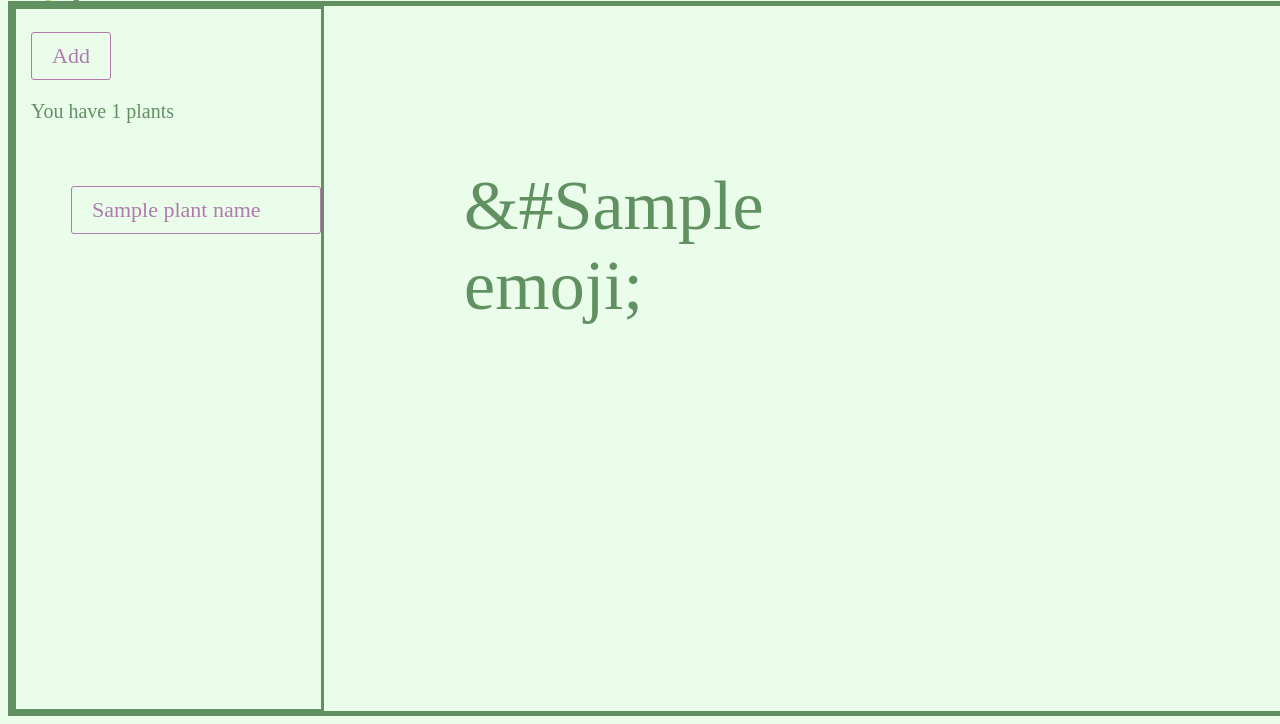
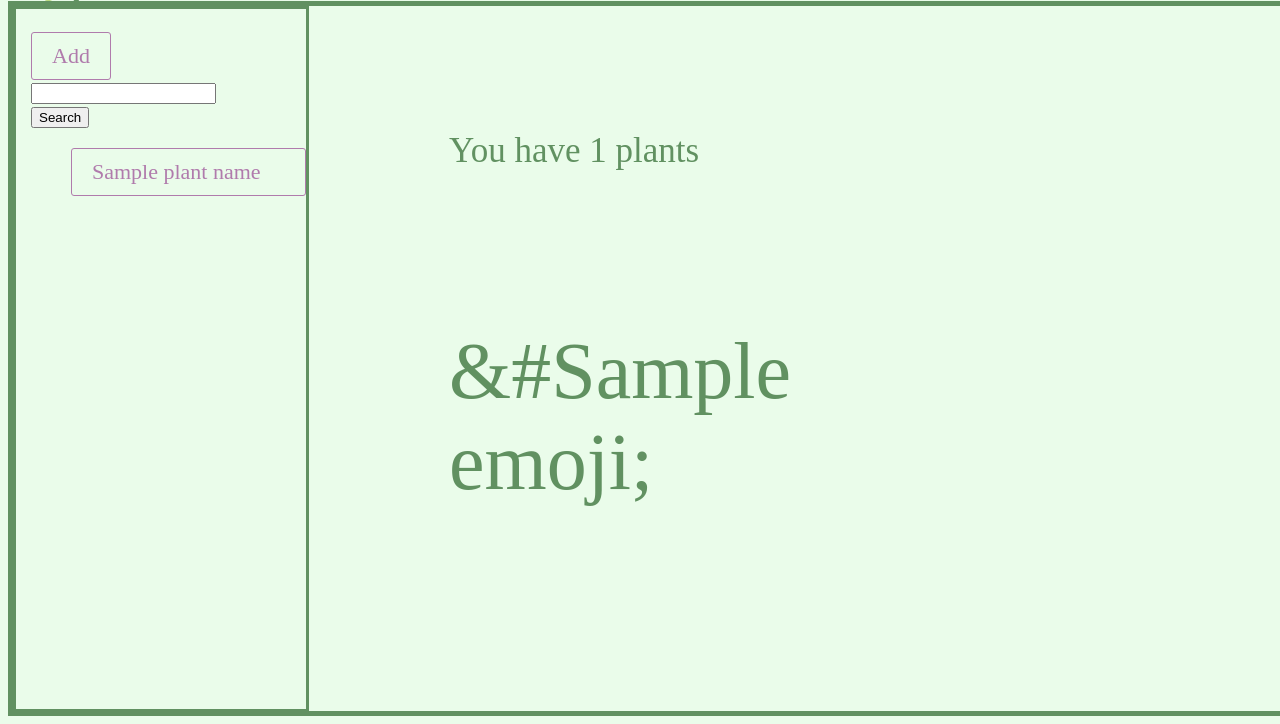
Before and after one commit to ElisaMero/web_ja_tietokannat, a Flask app: template templates/user.html in a window 1280 px wide; the page is wider, and only the part inside the window is pictured. Shown: the part 190-914 px from the top of that part. Run offline with Flask 3, Linux system fonts and the light colour scheme; the template is opened without the code that fills it: most values are stand-ins (such as "Sample title", 1, 10 or a date in 2020).

Commit message:
search generator

```diff
--- a/static/user.css
+++ b/static/user.css
@@ -75,7 +75,12 @@ h3 {
 
   padding-top: 90px;
   padding-left: 140px;
-  font-size: 70px;
+  font-size: 80px;
+}
+
+.emojis .plantcounter {
+
+  font-size: 35px;
 }
 
 .platform .plant_list {
--- a/templates/user.html
+++ b/templates/user.html
@@ -28,9 +28,15 @@
         <div class="plant_list">
             <br>
             <a href="/new_plant" class="linkstyle">Add</a>
-            <br>
-            <p>You have {{ count }} plants</p>
-            <br>
+
+
+            <form action="/search" method="get">
+                <input type="text" name="word">
+                <br>
+                <input type="submit" value="Search">
+            </form>
+
+
             <ul>
                 {% for i in plant_name %}
                 <a href="/headings?name={{ i }}&theplantname={{ i }}" class="linkstyle" style=display:flex;
@@ -41,6 +47,10 @@
 
 
         <div class="emojis">
+            <div class="plantcounter">
+                <p>You have {{ count }} plants</p>
+                <br>
+            </div>
             <p>&#{{ emoji }};</p>
         </div>
 
```
Also changed, not shown: registerpy.py (+14 -0 lines), routes.py (+10 -0 lines).
